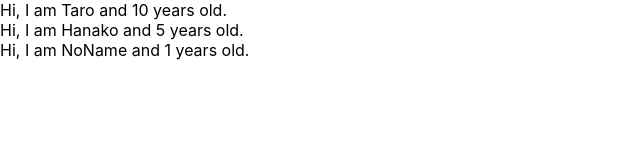
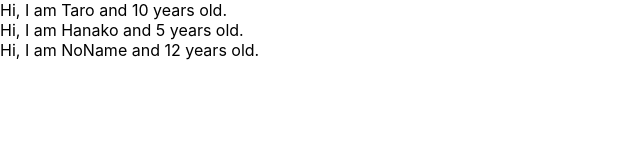
Before and after one commit to Noiri/react-redux-basic, a React (Create React App) app: page / in a window 1280 px wide. Shown: the top 160 px of the page, without its empty margins (0-640 px from the left). Built offline with nearby package versions, Linux system fonts and the light colour scheme.

Commit message:
learn prop-types

```diff
--- a/src/App.js
+++ b/src/App.js
@@ -1,11 +1,12 @@
-import React, { Component } from 'react';
+import React from 'react';
+import PropTypes from 'prop-types';
 
 // 関数コンポーネント
 const App = () => {
 	const profiles = [
 		{name: "Taro", age: 10},
 		{name: "Hanako", age: 5},
-		{name: "NoName"}
+		{name: "NoName", age: 12}
 	]
 	return (
 		<div>
@@ -22,10 +23,11 @@
 	return <div> Hi, I am {props.name} and {props.age} years old.</div>
 }
 
-
-User.defaultProps = {
-	age: 1
+// プロパティーに正しい型が渡ってきているかチェックする
+User.propTypes = {
+	name: PropTypes.string,
+	// ageを設定しないとエラーを出すようにする(isRequired)
+	age: PropTypes.number.isRequired
 }
 
-
 export default App;
```
